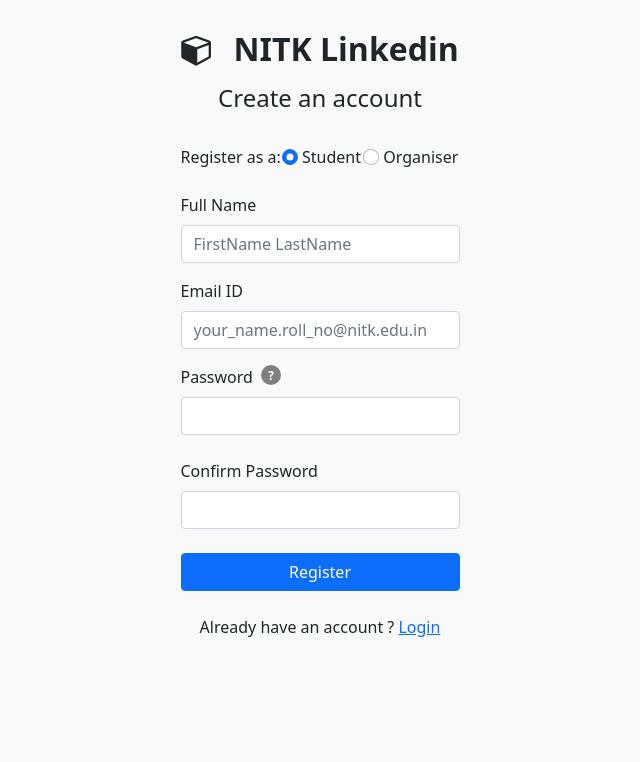
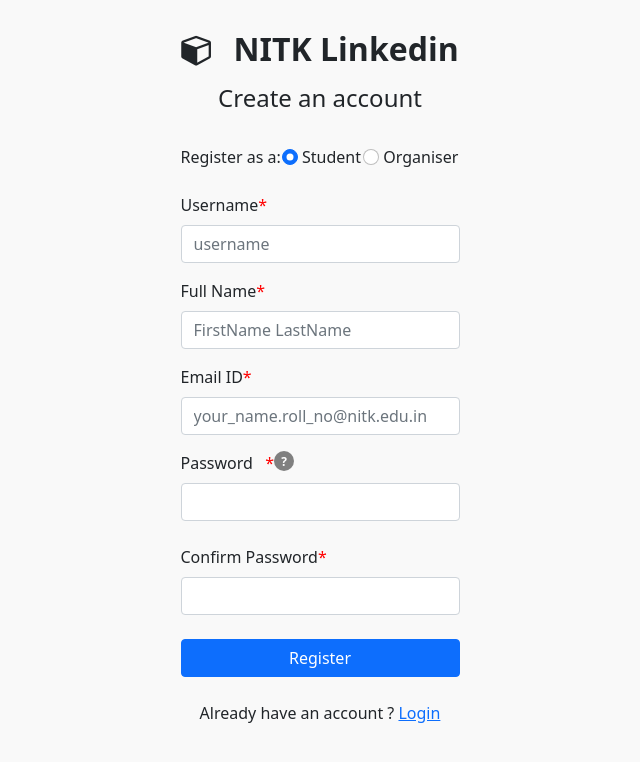
Before and after one commit to swetha-thomas/IT254_NITKLinkedIn, a Django app: page /register in a window 1280 px wide. Shown: the top 762 px of the page, without its empty margins (320-960 px from the left). Run offline with Django 4.2, Linux system fonts and the light colour scheme.

Commit message:
username stuff added in register and login pages

```diff
--- a/NITK_LINKEDIN/login_logout/views.py
+++ b/NITK_LINKEDIN/login_logout/views.py
@@ -2,6 +2,7 @@ from django.shortcuts import redirect, render
 from django.contrib import messages
 from django.contrib.auth.models import User
 from django.contrib.auth import authenticate, login as login_user
+from django import forms
 
 # from .models import CustomUser
 # from student.models import Student
@@ -10,6 +11,24 @@ temp_name = ""
 
 
 # Create your views here.
+# def check_login_regex(user, email, password, username):
+#   # organisation email regex no need
+
+#   if(user== 'student'):
+#     if(re.search("^[a-z][a-z]+\.[0-9]{3}[a-z]{2}[0-9]{3}@nitk\.edu\.in$", email) is None):
+#       print("email regex does not match")
+#       return False
+
+#   # password and username regex check is same for org and student
+#   if(re.search("^[a-zA-Z]([_-](?![_-])|[a-zA-Z0-9]){3,18}[a-zA-Z0-9]$", username) is None):
+#     print("username regex doesnot match")
+#     return False
+
+#   if(re.search("^(?=.*[a-z])(?=.*[A-Z])(?=.*[0-9])(?=.*[!@#\$%\^&\*])(?=.{8,20})", password) is None):
+#       print("password regex doesnt match")
+#       return False
+
+#   return True
 
 def login(request):
   if request.method == 'POST':
@@ -24,7 +43,8 @@ def login(request):
         messages.info(request, "Invalid Credentials")
         return redirect('login')
     else:
-      return redirect('organizationHome')
+      print("regex doesnt match")
+
   return render(request, 'login_page.html')
 
 def logout(request):
@@ -34,6 +54,7 @@ def logout(request):
 def register(request):
   if request.method == 'POST':
     if request.POST.get('register_type') == 'student':
+      username = request.POST['username'].strip().lower()
       fullName = request.POST["fullName"].strip()
       email = request.POST["email"]
       password = request.POST["password"]
--- a/NITK_LINKEDIN/static/css/register.css
+++ b/NITK_LINKEDIN/static/css/register.css
@@ -4,10 +4,9 @@ body {
     padding-top: 30px;
     padding-bottom: 30px;
     background-color: #f9f9f9;
-  }
+}
 
-
-.help-tip{
+.help-tip {
     position: absolute;
     text-align: center;
     background-color: grey;
@@ -19,21 +18,21 @@ body {
     cursor: default;
 }
 
-.help-tip:before{
-    content:'?';
+.help-tip:before {
+    content: '?';
     font-weight: bold;
-    color:#fff;
+    color: #fff;
 }
 
-.help-tip:hover p{
-    display:block;
+.help-tip:hover p {
+    display: block;
     transform-origin: 100% 0%;
 }
 
-.help-tip p{
+.help-tip p {
     display: none;
     text-align: left;
-    background-color: rgba(99, 98, 98,0.7);
+    background-color: rgba(99, 98, 98, 0.7);
     padding: 15px;
     width: 300px;
     border-radius: 3px;
@@ -42,3 +41,11 @@ body {
     font-size: 13px;
     line-height: 1.4;
 }
+
+
+/*asterik, indicating its a required field*/
+
+.req::after {
+    content: '*';
+    color: red;
+}
--- a/NITK_LINKEDIN/static/javascript/register_page.js
+++ b/NITK_LINKEDIN/static/javascript/register_page.js
@@ -1,53 +1,54 @@
-var role_student = document.querySelector("#student");
-var role_organiser = document.querySelector("#organiser");
+var role_student = document.getElementById("student");
+var role_organiser = document.getElementById("organiser");
 
-var username = document.getElementById("fullName");
+var full_name = document.getElementById("fullName");
 var email = document.getElementById("email");
+var username_div = document.getElementsByClassName("username_class");
 
 role_organiser.addEventListener("click", displayOrganiserFields);
 role_student.addEventListener("click", displayStudentFields);
 
 function displayOrganiserFields() {
-    username.placeholder = "Name of organisation";
+    username_div[0].style.display = "none";
 
+    full_name.placeholder = "Name of organisation";
     email.placeholder = "";
-    email.pattern = "^[a-zA-Z0-9][a-zA-Z0-9\._\-]*@[a-zA-Z0-9\-\.]+\.[a-z]+$";
 }
 
 function displayStudentFields() {
+    username_div[0].style.display = "block";
 
-    username.placeholder = "FirstName LastName";
-    username.pattern = "^[A-Z][a-z]* [A-Z][a-z]*}$";
+    username.placeholder = "username";
+    full_name.placeholder = "FirstName LastName";
     email.placeholder = "your_name.roll_no@nitk.edu.in";
-    email.pattern = "^[a-z][a-z]+\.[0-9]{3}[a-z]{2}[0-9]{3}@nitk\.edu\.in$";
 }
 
-function validate() {
-    var regex_name = /^[A-Z][a-z]* [A-Z][a-z]*$/
-    if(!regex_name.test(username.value)) {
-        return false;
-    }
+// function validate() {
+//     var regex_name = /^[A-Z][a-z]* [A-Z][a-z]*$/
+//     if(!regex_name.test(full_name.value)) {
+//         return false;
+//     }
 
-    var regex_email;
-    if (role_student.checked) {
-        regex_email = /^[a-z][a-z]+\.[0-9]{3}[a-z]{2}[0-9]{3}@nitk\.edu\.in$/;
-    } else {
-        regex_email = /^[a-zA-Z0-9][a-zA-Z0-9\._\-]*@[a-zA-Z0-9\-\.]+\.[a-z]+$/;
-    }
-    if(!regex_email.test(email.value)) {
-        return false;
-    }
+//     var regex_email;
+//     if (role_student.checked) {
+//         regex_email = /^[a-z][a-z]+\.[0-9]{3}[a-z]{2}[0-9]{3}@nitk\.edu\.in$/;
+//     } else {
+//         regex_email = /^[a-zA-Z0-9][a-zA-Z0-9\._\-]*@[a-zA-Z0-9\-\.]+\.[a-z]+$/;
+//     }
+//     if(!regex_email.test(email.value)) {
+//         return false;
+//     }
 
-    var regex_password = /^(?=.*[a-z])(?=.*[A-Z])(?=.*[0-9])(?=.*[!@#\$%\^&\*])(?=.{8,20})/;
-    var password = document.getElementById("password");
-    if(!regex_password.test(password.value)) {
-        return false;
-    }
+//     var regex_password = /^(?=.*[a-z])(?=.*[A-Z])(?=.*[0-9])(?=.*[!@#\$%\^&\*])(?=.{8,20})/;
+//     var password = document.getElementById("password");
+//     if(!regex_password.test(password.value)) {
+//         return false;
+//     }
 
-    var confirmPassword = document.getElementById("conf_password");
-    if(confirmPassword.value != password.value) {
-        return false;
-    }
-    return true;
+//     var confirmPassword = document.getElementById("conf_password");
+//     if(confirmPassword.value != password.value) {
+//         return false;
+//     }
+//     return true;
 
-}
+// }
--- a/NITK_LINKEDIN/templates/register_page.html
+++ b/NITK_LINKEDIN/templates/register_page.html
@@ -67,8 +67,23 @@
           </div>
         </div>
 
+        {% comment %} username {% endcomment %}
+        <div class="mb-3 col-xl-3 mx-auto username_class">
+          <label for="username" class="form-label req">Username</label>
+          <input
+            type="text"
+            class="form-control"
+            name="username"
+            id="username"
+            aria-describedby="emailHelp"
+            placeholder="username"
+            aria-required="true"
+            required
+          />
+        </div>
+
         <div class="mb-3 col-xl-3 mx-auto">
-          <label for="fullName" class="form-label">Full Name</label>
+          <label for="fullName" class="form-label req">Full Name</label>
           <input
             type="text"
             class="form-control"
@@ -82,7 +97,7 @@
         </div>
 
         <div class="mb-3 col-xl-3 mx-auto">
-          <label for="exampleInputEmail1" class="form-label">Email ID</label>
+          <label for="exampleInputEmail1" class="form-label req">Email ID</label>
           <input
             type="email"
             class="form-control"
@@ -96,7 +111,7 @@
         </div>
 
         <div class="mb-4 col-xl-3 mx-auto">
-          <label for="password" class="form-label">Password &nbsp </label>
+          <label for="password" class="form-label req">Password &nbsp </label>
           <span class="help-tip">
             <p>
               Password must be 8-20 characters long. <br />Must contain atleast
@@ -116,7 +131,7 @@
           />
         </div>
         <div class="mb-4 col-xl-3 mx-auto">
-          <label for="conf_password" class="form-label">Confirm Password</label>
+          <label for="conf_password" class="form-label req">Confirm Password</label>
           <input
             type="password"
             class="form-control"
@@ -130,7 +145,7 @@
         </div>
 
         <div class="mb-4 col-xl-3 mx-auto d-grid">
-          <button type="submit" onclick="validate()" class="btn btn-primary">
+          <button type="submit" class="btn btn-primary">
             Register
           </button>
         </div>
@@ -146,6 +161,6 @@
       {% endfor %}
     </div>
 
-    <script src="{ static 'javascript/register_page.js' %}"></script>
+    <script src="{% static 'javascript/register_page.js' %}"></script>
   </body>
 </html>
```
Also changed, not shown: NITK_LINKEDIN/assets/css/register.css (+17 -10 lines), NITK_LINKEDIN/assets/javascript/register_page.js (+28 -27 lines), NITK_LINKEDIN/static/javascript/login_page.js (+10 -0 lines), NITK_LINKEDIN/templates/login_page.html (+20 -5 lines).
